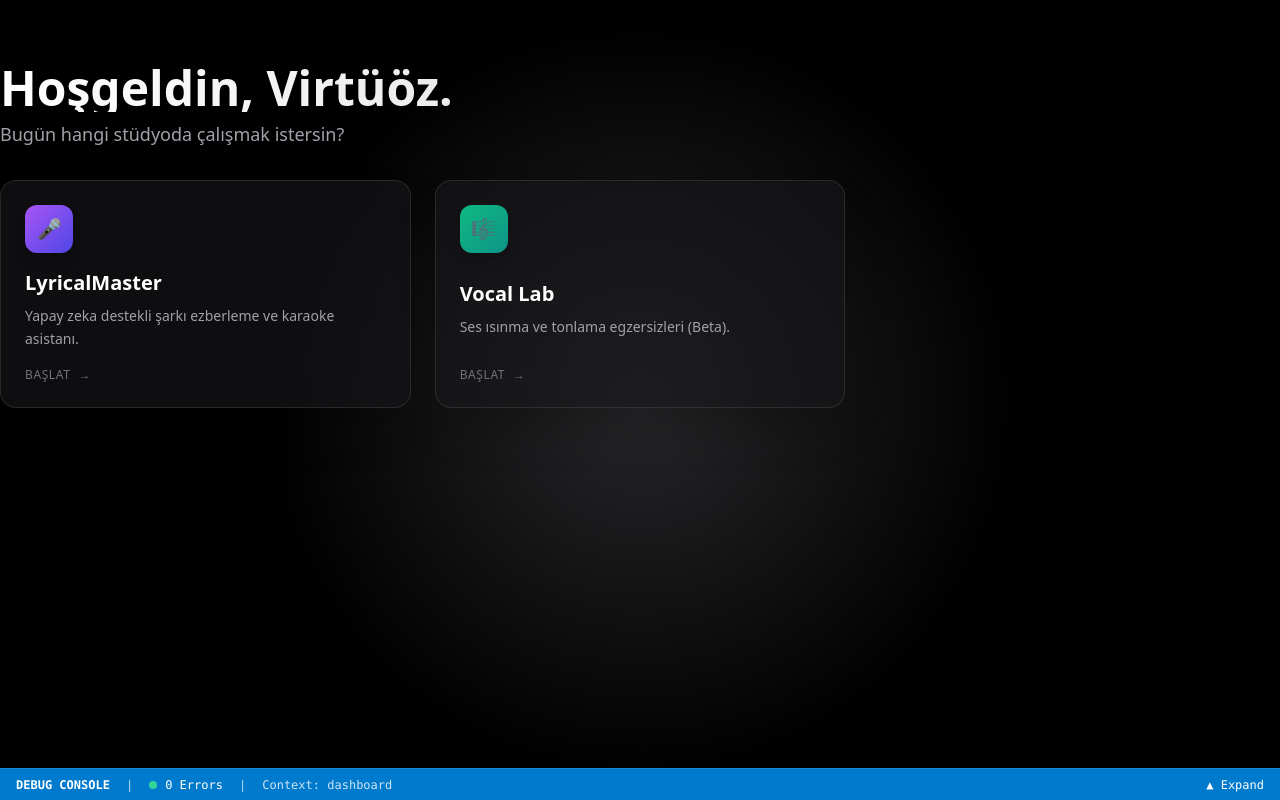
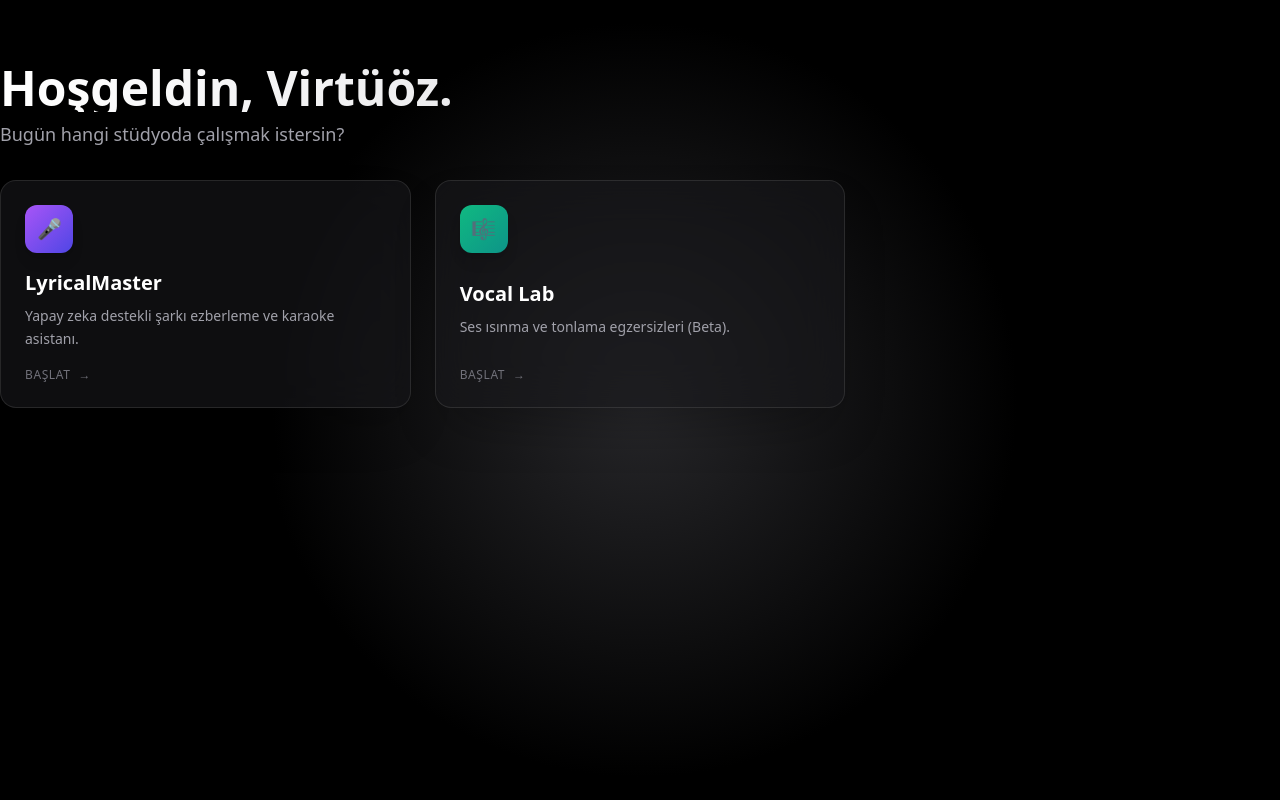
Before and after one commit to Pulsariums/Music, a React (Vite) app: page / in a window 1280 px wide. Built offline with nearby package versions, Linux system fonts and the light colour scheme.

Commit message:
Remove debug console from production UI
Co-authored-by: Pulsariums <215559603+Pulsariums@users.noreply.github.com>

```diff
--- a/App.tsx
+++ b/App.tsx
@@ -6,7 +6,6 @@ import { VocalLabApp } from './apps/VocalLab/VocalLabApp';
 import { MidiEditorApp } from './apps/MidiEditor/MidiEditorApp';
 import { AppID } from './types';
 import { ErrorBoundary } from './components/ui/ErrorBoundary';
-import { DebugConsole } from './components/debug/DebugConsole';
 import { Logger } from './lib/logger';
 
 const App: React.FC = () => {
@@ -36,7 +35,6 @@ const App: React.FC = () => {
       <Shell activeApp={activeApp} onNavigate={setActiveApp}>
         {renderActiveApp()}
       </Shell>
-      <DebugConsole activeApp={activeApp} />
     </ErrorBoundary>
   );
 };
```
